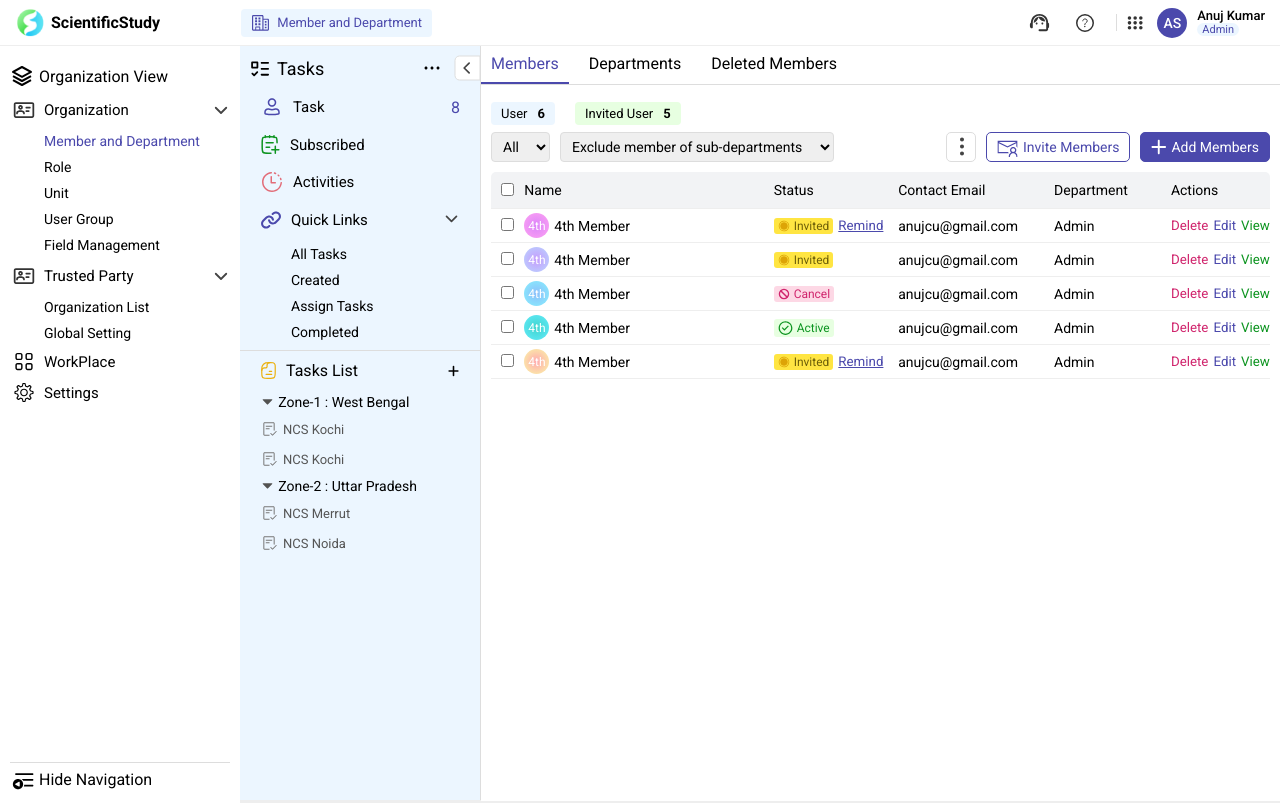
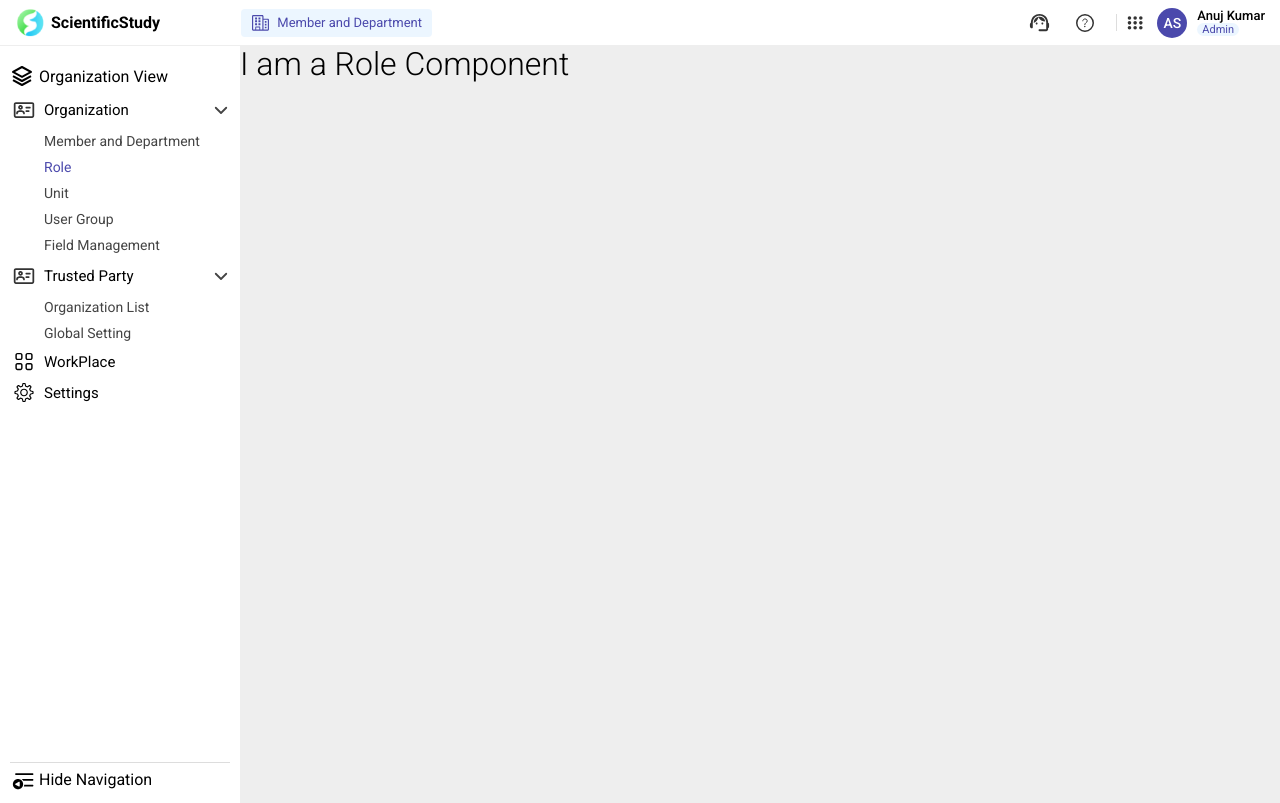
Before and after one commit to anujcu/Unified_Dashboard, a React (Vite) app: page /role in a window 1280 px wide. Shown: the top 803 px of the page. Built offline with nearby package versions, Linux system fonts and the light colour scheme.

Commit message:
react router added

```diff
--- a/src/App.jsx
+++ b/src/App.jsx
@@ -5,6 +5,7 @@ import Header from './Components/Common/Header/Header'
 import SideNavBar from './Components/Common/SideNavBar/SideNavBar'
 import UserContext from './Utils/UserContext'
 import BodyContent from './Components/BodyContent/BodyContent'
+import { Outlet } from 'react-router-dom'
 
 function App() {
   const [userInfo,setUserInfo]=useState([]);
@@ -26,6 +27,7 @@ function App() {
     <Header/>
     <div className='bodyWrapper'>
       <SideNavBar/>
+      <Outlet></Outlet>
       <BodyContent/>
 
     </div>
--- a/src/Components/BodyContent/BodyContent.jsx
+++ b/src/Components/BodyContent/BodyContent.jsx
@@ -1,11 +1,10 @@
 
-import SubSideNavBar from "../../Components/Common/SubSideNavBar/SubSideNavBar";
 import OrganizationManagement from "../OrganizationManagement/OrganizationManagement";
 
 const BodyContent=()=>{
     return(
         <div className="BodyContentWrapper">
-             <SubSideNavBar/>
+
              <OrganizationManagement/>
         </div>
     )
--- /dev/null
+++ b/src/Components/Common/ErrorComponent/ErrorComponent.jsx
@@ -0,0 +1,11 @@
+import { useRouteError } from "react-router-dom";
+
+const ErrorComponent=()=>{
+    const error=useRouteError();
+    return(<>
+        <h1>{error.status} {error.statusText} </h1>
+        <p>{error.error.message}</p>
+        </>
+    )
+}
+export default ErrorComponent;
--- a/src/Components/Common/SideNavBar/SideNavBar.css
+++ b/src/Components/Common/SideNavBar/SideNavBar.css
@@ -60,7 +60,7 @@
     overflow-y: auto;
     overflow-x: hidden;
 }
-.sideMenuItemSubItem.active {
+.active .sideMenuItemSubItem {
     color: var(--colorPrimary);
 }
 .sideMenuItemInfo img.iconWorkPlace {
@@ -73,3 +73,9 @@
     height: 23px;
     width: 28px;
 }
+.SideNavBarWrapper a {
+    color: #444;
+    text-decoration: none;
+    outline: none;
+    cursor: pointer;
+}
--- a/src/Components/Common/SideNavBar/SideNavBar.jsx
+++ b/src/Components/Common/SideNavBar/SideNavBar.jsx
@@ -2,27 +2,28 @@ import {  ICON_HIDE_NAVIGATION, ICON_ORGANIZATION_VIEW } from "../../../Constant
 import './SideNavBar.css';
 import MenuList from "../../../Mocks/SideMenu.json";
 import SideNavItem from "./SideNavItem";
+import { useState } from "react";
 
 
 const SideNavBar=()=>{
     const {sideMenu}=MenuList;
+    //local state side Nav bar toggle
+    const [toggleSideNavbar,setToggleSideNavbar]= useState(true);
     return(
-        <div className="SideNavBarWrapper">
+        <div className={`SideNavBarWrapper ${toggleSideNavbar?'':'collapsed'}`}>
             <div className="SideNavBarHeading">
                 <img src={ICON_ORGANIZATION_VIEW} alt="OrganizationView" className="SideNavBarHeadingIcon"/>
                 <span>Organization View</span>
+
             </div>
             <div className="SideNavBarBody">
             {
                 sideMenu.map((item)=><SideNavItem key={item.id} menuItems={item}/>)
             }
-
-
-
             </div>
             <div className="SideNavBarFooter">
-            <div className="SideNavBarFooterItem">
-                    <img src={ICON_HIDE_NAVIGATION} alt="IconCollapseSideMenu" className="IconCollapseSideMenu"/>
+            <div className="SideNavBarFooterItem" onClick={()=>setToggleSideNavbar(!toggleSideNavbar)}>
+                    <img src={ICON_HIDE_NAVIGATION} alt="IconCollapseSideMenu"  className="IconCollapseSideMenu"/>
                     <span>Hide Navigation</span>
                 </div>
             </div>
--- a/src/Components/Common/SideNavBar/SideNavItem.jsx
+++ b/src/Components/Common/SideNavBar/SideNavItem.jsx
@@ -1,6 +1,7 @@
+import { NavLink } from "react-router-dom";
 import { ICON_ANGLE_DOWN } from "../../../Constants/Constants";
 
-const SideNavItem=(props)=>{
+const SideNavItem=(props,{toggleSideNavbar})=>{
      const menuItems=props;
      const SubmenuItems=menuItems.menuItems.subMenu;
     return(
@@ -9,6 +10,7 @@ const SideNavItem=(props)=>{
             <div className="sideMenuItemInfo">
             <img src={menuItems.menuItems.menuIcon} alt="IconOrganization" className={menuItems.menuItems.className}/>
             <span>{menuItems.menuItems.name}</span>
+
             </div>
             {
                 SubmenuItems.length==0?'':<button className="sideMenuItemToggleIconBtn">
@@ -22,7 +24,8 @@ const SideNavItem=(props)=>{
               {
                    SubmenuItems.map((item)=>
                    {
-                     return <p key={item.name} className={`sideMenuItemSubItem ${item.isActive?'active':''}`}>{item.name}</p>
+                     return <NavLink to={item.linkTo}  key={item.name}
+                     className={({ isActive }) => (isActive ? 'active' : 'inactive')}><p  className="sideMenuItemSubItem">{item.name}</p></NavLink>
                    })
               }
           </div>
--- a/src/Components/OrganizationManagement/OrganizationManagement.jsx
+++ b/src/Components/OrganizationManagement/OrganizationManagement.jsx
@@ -1,8 +1,11 @@
 import { ICON_ACTIVE_BADGE, ICON_ADD, ICON_CANCEL_BADGE, ICON_FILTER_OPTION, ICON_INVITE_MEMBER, ICON_INVITED_BADGE, ICON_TABLE_SORTING } from "../../Constants/Constants";
+import SubSideNavBar from "../Common/SubSideNavBar/SubSideNavBar";
 import './OrganizationManagement.css';
 
 const OrganizationManagement=()=>{
     return(
+        <div className="BodyContentWrapper">
+            <SubSideNavBar/>
         <div className="organizationManagementPage">
 
       <div className="tabDesignHeader">
@@ -247,6 +250,8 @@ const OrganizationManagement=()=>{
           </div>
       </div>
         </div>
+        </div>
+
     )
 }
 export default OrganizationManagement;
--- /dev/null
+++ b/src/Components/Role/Role.jsx
@@ -0,0 +1,8 @@
+
+
+const Role=()=>{
+  return(
+    <h1>I am a Role Component</h1>
+  )
+}
+export default Role;
--- a/src/Mocks/SideMenu.json
+++ b/src/Mocks/SideMenu.json
@@ -8,24 +8,29 @@
         "className":"iconOrganization",
         "subMenu": [{
             "name":"Member and Department",
-            "isActive":true
+            "isActive":true,
+            "linkTo":"/organization"
         },
         {
             "name":"Role",
-            "isActive":false
+            "isActive":false,
+            "linkTo":"/role"
 
         },
         {
             "name":"Unit",
-            "isActive":false
+            "isActive":false,
+            "linkTo":"/unit"
         },
         {
             "name":"User Group",
-            "isActive":false
+            "isActive":false,
+            "linkTo":"/user_group"
         },
         {
             "name":"Field Management",
-            "isActive":false
+            "isActive":false,
+            "linkTo":"/field_Management"
         }]
     },
     {
@@ -36,11 +41,13 @@
         "className":"iconTrustedParty",
         "subMenu": [{
             "name":"Organization List",
-            "isActive":false
+            "isActive":false,
+            "linkTo":"/organization_list"
         },
         {
             "name":"Global Setting",
-            "isActive":false
+            "isActive":false,
+            "linkTo":"/global_setting"
         }]
     },
     {
--- a/src/main.jsx
+++ b/src/main.jsx
@@ -1,10 +1,41 @@
-import { StrictMode } from 'react'
+import { lazy, StrictMode, Suspense } from 'react'
 import { createRoot } from 'react-dom/client'
 import App from './App.jsx'
 import './index.css'
+import { createBrowserRouter, Outlet, RouterProvider } from 'react-router-dom'
+import Role from './Components/Role/Role.jsx'
+import ErrorComponent from './Components/Common/ErrorComponent/ErrorComponent.jsx'
 
-createRoot(document.getElementById('root')).render(
+//lazy loading/ chunking
+const OrganizationManagement=lazy(()=>
+  import("./Components/OrganizationManagement/OrganizationManagement.jsx"));
+
+
+const appRouter=createBrowserRouter(
+  [
+    {
+      path:"/",
+      element:<App/>,
+      children:[
+        {
+          path:"organization/",
+          element:<Suspense fallback={<h1>Organisation Loading</h1>}><OrganizationManagement/></Suspense>
+        },
+        {
+          path:"/role",
+          element:<Role/>
+        }
+      ],
+      errorElement:<ErrorComponent/>
+    }
+
+  ]
+)
+
+
+createRoot(document.getElementById('root')).render(<RouterProvider router={appRouter}>
   <StrictMode>
-    <App />
-  </StrictMode>,
+     <App/>
+  </StrictMode>
+</RouterProvider>
 )
```
Also changed, not shown: src/Components/Role/Role.css (added).
